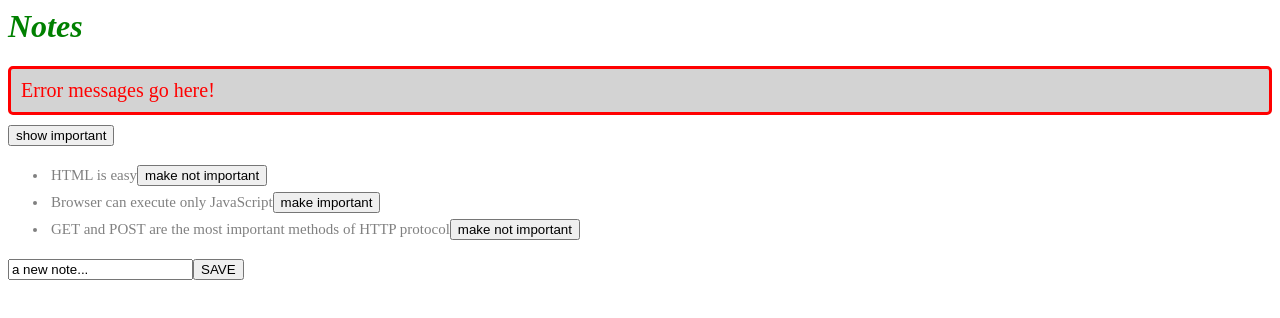
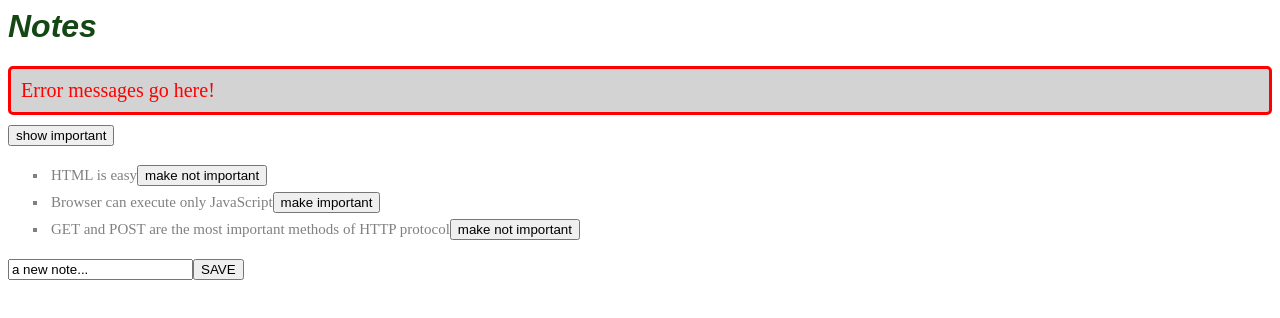
Before and after one commit to richi-coder/Rendering-a-Collection---REACT-HELSINKI-PART-2, a React (Create React App) app: page / in a window 1280 px wide. Shown: the top 318 px of the page. Built offline with nearby package versions, Linux system fonts and the light colour scheme; data requests are answered from the project's data file.

Commit message:
Improving UI

```diff
--- a/src/style.css
+++ b/src/style.css
@@ -1,6 +1,11 @@
+* {
+  box-sizing: border-box;
+}
+
 h1 {
-  color: green;
+  color: rgb(20, 71, 20);
   font-style: italic;
+  font-family: Arial, Helvetica, sans-serif;
 }
 
 
@@ -8,6 +13,7 @@ h1 {
   color: gray;
   padding: 3px;
   font-size: 15px;
+  list-style:square;
 }
 
 .error {
```
